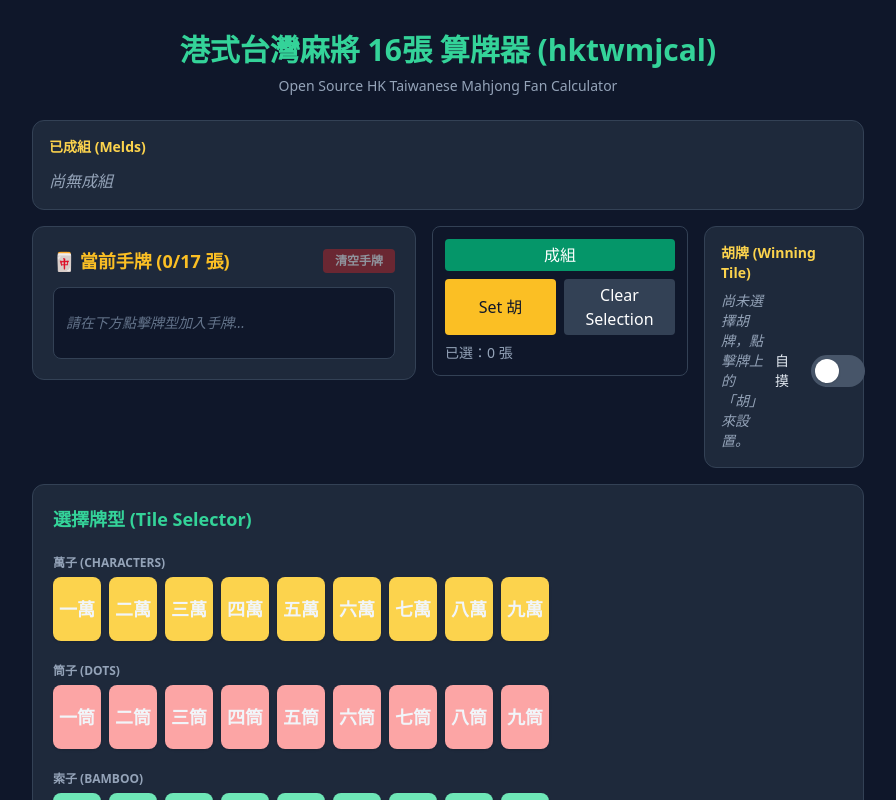
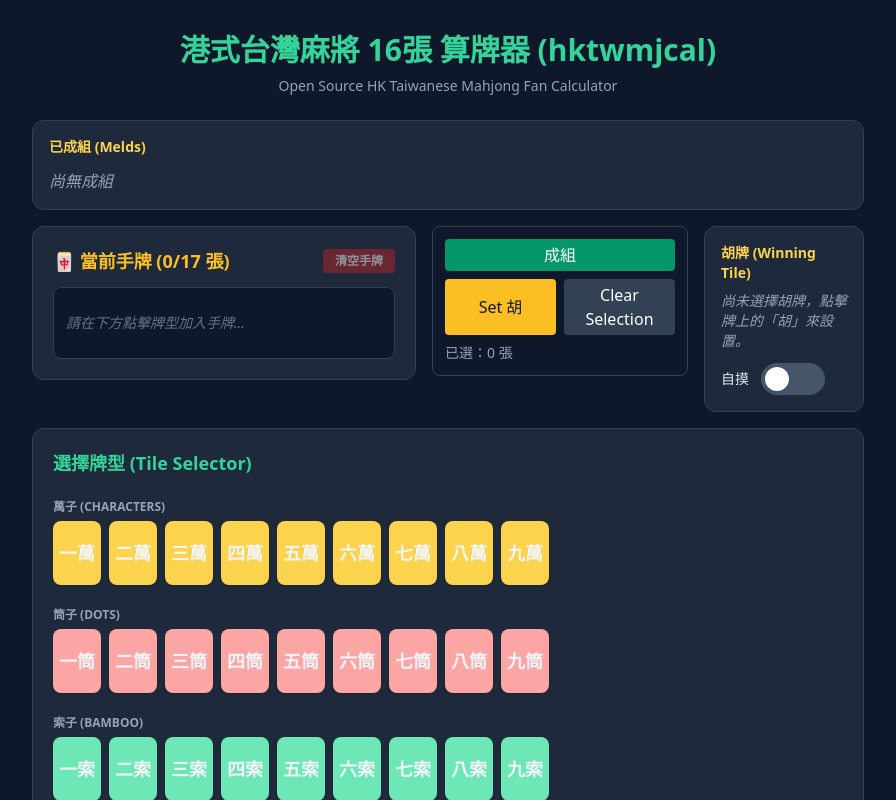
Before and after one commit to andycylam/hktwmjcal, a React (Vite) app: page / in a window 1280 px wide. Shown: the top 800 px of the page, without its empty margins (192-1088 px from the left). Built offline with nearby package versions, Linux system fonts and the light colour scheme.

Commit message:
ui: place zimo switch on its own line; vertically center meld toggle knob

```diff
--- a/src/components/HuArea.tsx
+++ b/src/components/HuArea.tsx
@@ -12,7 +12,8 @@ export const HuArea: React.FC<Props> = ({ huTile, onClearHu, huIsZimo, onToggleZ
   return (
     <div className="bg-slate-800 border border-slate-700 rounded-xl p-4 space-y-2">
       <h3 className="text-sm font-semibold text-amber-300">胡牌 (Winning Tile)</h3>
-      <div className="min-h-[56px] flex items-center gap-3">
+      <div className="min-h-[56px]">
+        <div className="flex items-center gap-3">
           {huTile ? (
             <>
               <div className="w-12 h-16 rounded-lg bg-amber-300 border border-amber-600 flex items-center justify-center font-bold text-amber-950 shadow">
@@ -32,9 +33,10 @@ export const HuArea: React.FC<Props> = ({ huTile, onClearHu, huIsZimo, onToggleZ
           ) : (
             <span className="text-slate-400 italic text-sm">尚未選擇胡牌，點擊牌上的「胡」來設置。</span>
           )}
+        </div>
 
-        {/* Always show zimo switch; wider and always enabled */}
-        <div className="ml-auto flex items-center gap-3">
+        {/* Zimo switch should appear on its own line below the content */}
+        <div className="mt-3 flex items-center gap-3">
           <span className="text-sm text-slate-200">自摸</span>
           <button
             role="switch"
--- a/src/components/MeldArea.tsx
+++ b/src/components/MeldArea.tsx
@@ -58,7 +58,7 @@ export const MeldArea: React.FC<Props> = ({ meldMap, onToggleMeld, onUpgradePung
                     onClick={() => onToggleConcealed && onToggleConcealed(k)}
                     className={`relative inline-flex items-center h-6 w-10 rounded-full transition-colors duration-200 focus:outline-none focus:ring-2 focus:ring-emerald-300 ${m.concealed ? 'bg-emerald-400' : 'bg-slate-600'}`}
                   >
-                    <span className={`absolute left-1 top-0.5 w-4 h-4 bg-white rounded-full shadow transform transition-transform duration-200 ${m.concealed ? 'translate-x-4' : 'translate-x-0'}`} />
+                    <span className={`absolute left-1 top-0.5 w-4 h-4 bg-white rounded-full shadow transform transition-transform duration-200 ${m.concealed ? 'translate-x-4' : 'translate-x-0'}`} style={{ top: '50%', transform: `${m.concealed ? 'translateY(-50%) translateX(100%)' : 'translateY(-50%) translateX(0)'}` }} />
                   </button>
                 </div>
               )}
```
Lines whose indentation alone changed are shown as unchanged.
